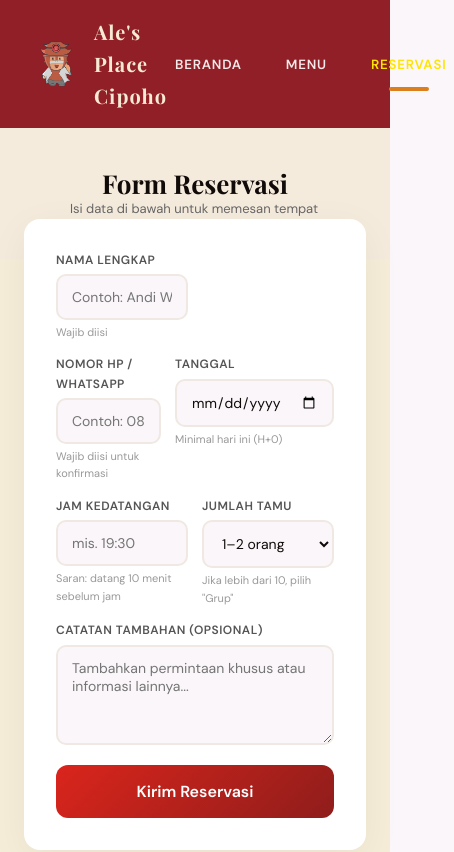
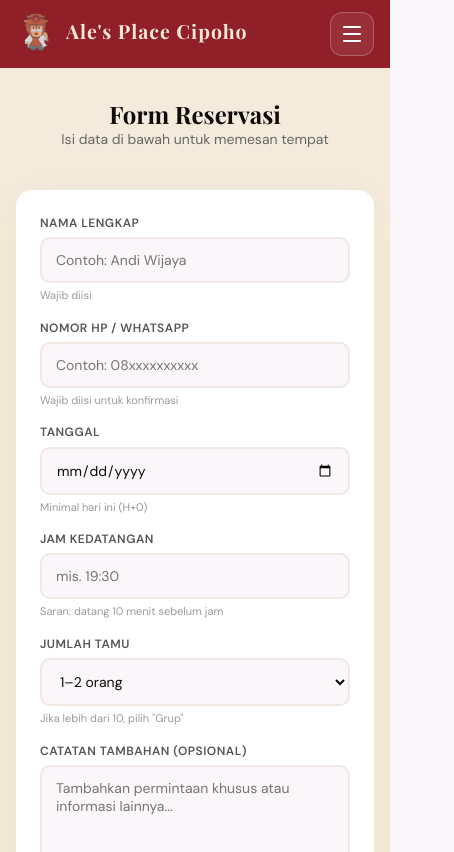
Before and after one commit to VSaleXD/ProjectAlesPlaceCipoho, a React (Vite) app: page /#/reservasi in a window 390 px wide. Shown: the top 852 px of the page, 454 px wide, since content can reach past the window. Built offline with nearby package versions, Linux system fonts and the light colour scheme.

Commit message:
refactor to mobile

```diff
--- a/src/components/Navbar.jsx
+++ b/src/components/Navbar.jsx
@@ -1,4 +1,4 @@
-import React from 'react';
+import React, { useState } from 'react';
 
 const NAV_ITEMS = [
   ['home', 'Beranda'],
@@ -7,25 +7,44 @@ const NAV_ITEMS = [
 ];
 
 export default function Navbar({ page, setPage }) {
+  const [menuOpen, setMenuOpen] = useState(false);
+
+  const handleNavigate = (nextPage) => {
+    setMenuOpen(false);
+    setPage(nextPage);
+  };
+
   return (
     <header className="site-nav" role="navigation" aria-label="Main navigation">
       <div
         className="nav-brand"
-        onClick={() => setPage('home')}
+        onClick={() => handleNavigate('home')}
         role="button"
         tabIndex={0}
         aria-label="Ke halaman beranda"
-        onKeyDown={(e) => e.key === 'Enter' && setPage('home')}
+        onKeyDown={(e) => e.key === 'Enter' && handleNavigate('home')}
       >
         <img src="logo.jpg" alt="Logo Ale's Place Cipoho" />
         <div className="brand-name">Ale's Place Cipoho</div>
       </div>
 
-      <nav className="nav-links" aria-label="Primary">
+      <button
+        type="button"
+        className="nav-toggle"
+        aria-label="Buka menu navigasi"
+        aria-expanded={menuOpen}
+        onClick={() => setMenuOpen((prev) => !prev)}
+      >
+        <span />
+        <span />
+        <span />
+      </button>
+
+      <nav className={`nav-links ${menuOpen ? 'open' : ''}`} aria-label="Primary">
         {NAV_ITEMS.map(([key, label]) => (
           <button
             key={key}
-            onClick={() => setPage(key)}
+            onClick={() => handleNavigate(key)}
             className={`nav-link ${page === key ? 'active' : ''}`}
             aria-current={page === key ? 'page' : undefined}
           >
--- a/src/pages/AdminPage.jsx
+++ b/src/pages/AdminPage.jsx
@@ -1,4 +1,4 @@
-import React, { useEffect, useMemo, useState } from 'react';
+import React, { useEffect, useMemo, useRef, useState } from 'react';
 import { formatRupiah } from '../data/menu';
 import { ICON_PHOTOS } from '../data/photos';
 import { supabase } from '../supabaseClient';
@@ -30,6 +30,7 @@ export default function AdminPage() {
   const [uploading, setUploading] = useState(false);
   const [uploadError, setUploadError] = useState('');
   const [uploadPreview, setUploadPreview] = useState(null);
+  const previewObjectUrlRef = useRef(null);
 
   // Edit Menu State
   const [editingMenu, setEditingMenu] = useState(null);
@@ -39,6 +40,14 @@ export default function AdminPage() {
   useEffect(() => {
     fetchReservations();
     fetchMenuItems();
+  }, []);
+
+  useEffect(() => {
+    return () => {
+      if (previewObjectUrlRef.current) {
+        URL.revokeObjectURL(previewObjectUrlRef.current);
+      }
+    };
   }, []);
 
   const fetchReservations = async () => {
@@ -327,7 +336,12 @@ export default function AdminPage() {
                   const file = e.target.files && e.target.files[0];
                   if (!file) return;
                   // preview
-                  setUploadPreview(URL.createObjectURL(file));
+                  if (previewObjectUrlRef.current) {
+                    URL.revokeObjectURL(previewObjectUrlRef.current);
+                  }
+                  const previewUrl = URL.createObjectURL(file);
+                  previewObjectUrlRef.current = previewUrl;
+                  setUploadPreview(previewUrl);
                   try {
                     setUploading(true);
                     const filePath = `gambar-menu/${Date.now()}_${file.name}`;
@@ -650,7 +664,7 @@ export default function AdminPage() {
 
 const styles = {
   card: {
-    padding: 24,
+    padding: 20,
     background: '#fff',
     border: '1px solid #eee',
     borderRadius: 16,
@@ -662,6 +676,7 @@ const styles = {
     justifyContent: 'space-between',
     gap: 12,
     alignItems: 'start',
+    flexWrap: 'wrap',
     marginBottom: 20,
   },
   cardTitle: {
@@ -675,7 +690,7 @@ const styles = {
   },
   formGrid: {
     display: 'grid',
-    gridTemplateColumns: 'repeat(auto-fit, minmax(200px, 1fr))',
+    gridTemplateColumns: 'repeat(auto-fit, minmax(180px, 1fr))',
     gap: 12,
   },
   input: {
@@ -700,6 +715,7 @@ const styles = {
     display: 'flex',
     gap: 10,
     alignItems: 'center',
+    flexWrap: 'wrap',
     marginTop: 10,
   },
   submitBtn: {
@@ -790,13 +806,17 @@ const styles = {
     alignItems: 'center',
     justifyContent: 'center',
     zIndex: 1000,
+    padding: 12,
+    overflowY: 'auto',
   },
   modalContent: {
     background: '#fff',
-    padding: 24,
+    padding: 20,
     borderRadius: 16,
     width: '100%',
     maxWidth: 500,
+    maxHeight: 'calc(100vh - 24px)',
+    overflowY: 'auto',
     boxShadow: '0 10px 40px rgba(0,0,0,0.2)',
   },
   modalHeader: {
@@ -814,7 +834,7 @@ const styles = {
   },
   header: {
     background: '#F5EBDD',
-    padding: '40px 20px 80px',
+    padding: '32px 16px 72px',
     textAlign: 'center',
     color: '#100A09',
   },
--- a/src/pages/HomePage.jsx
+++ b/src/pages/HomePage.jsx
@@ -322,12 +322,12 @@ const styles = {
     backgroundPosition: 'center',
     backgroundRepeat: 'no-repeat',
     position: 'relative',
-    minHeight: '85vh',
+    minHeight: 'clamp(520px, 85vh, 820px)',
     display: 'flex',
     alignItems: 'center',
     justifyContent: 'center',
     textAlign: 'center',
-    padding: '0 20px',
+    padding: '0 16px',
   },
   heroOverlay: {
     position: 'absolute',
@@ -421,7 +421,7 @@ const styles = {
   container: {
     maxWidth: 1140,
     margin: '0 auto',
-    padding: '60px 24px',
+    padding: '56px 20px',
   },
 
   sectionHeader: {
@@ -430,7 +430,7 @@ const styles = {
   },
   sectionTitle: {
     fontFamily: "'Playfair Display', serif",
-    fontSize: 32,
+    fontSize: 'clamp(24px, 5vw, 32px)',
     fontWeight: 700,
     color: '#100A09',
     marginBottom: 8,
@@ -443,13 +443,12 @@ const styles = {
   carousel: {
     position: 'relative',
     overflow: 'hidden',
-    borderRadius: 24,
-    marginBottom: 60,
-    minHeight: 420,
+    borderRadius: 20,
+    marginBottom: 48,
+    minHeight: 'clamp(280px, 60vw, 420px)',
     background: '#F0E8E2',
     boxShadow: '0 20px 40px rgba(0,0,0,0.06)',
-    margin: '0 -20px 60px -20px',
-    borderRadius: 0,
+    margin: '0 0 48px 0',
   },
   carouselSlide: {
     position: 'absolute',
@@ -517,7 +516,7 @@ const styles = {
 
   aboutGrid: {
     display: 'grid',
-    gridTemplateColumns: 'repeat(auto-fit, minmax(300px, 1fr))',
+    gridTemplateColumns: 'repeat(auto-fit, minmax(240px, 1fr))',
     gap: 24,
     marginBottom: 24,
   },
@@ -551,7 +550,7 @@ const styles = {
 
   whyGrid: {
     display: 'grid',
-    gridTemplateColumns: 'repeat(auto-fit, minmax(280px, 1fr))',
+    gridTemplateColumns: 'repeat(auto-fit, minmax(240px, 1fr))',
     gap: 32,
     marginBottom: 20,
   },
@@ -590,7 +589,7 @@ const styles = {
 
   bsGrid: {
     display: 'grid',
-    gridTemplateColumns: 'repeat(auto-fit, minmax(240px, 1fr))',
+    gridTemplateColumns: 'repeat(auto-fit, minmax(220px, 1fr))',
     gap: 20,
   },
   bsCard: {
@@ -656,7 +655,7 @@ const styles = {
 
   testimonialGrid: {
     display: 'grid',
-    gridTemplateColumns: 'repeat(auto-fit, minmax(300px, 1fr))',
+    gridTemplateColumns: 'repeat(auto-fit, minmax(240px, 1fr))',
     gap: 20,
   },
   testimonialCard: {
@@ -688,7 +687,7 @@ const styles = {
 
   galleryGrid: {
     display: 'grid',
-    gridTemplateColumns: 'repeat(auto-fit, minmax(180px, 1fr))',
+    gridTemplateColumns: 'repeat(auto-fit, minmax(140px, 1fr))',
     gap: 16,
   },
   galleryImg: {
@@ -734,7 +733,7 @@ const styles = {
 
   locationContainer: {
     display: 'grid',
-    gridTemplateColumns: 'repeat(auto-fit, minmax(400px, 1fr))',
+    gridTemplateColumns: 'repeat(auto-fit, minmax(280px, 1fr))',
     gap: 32,
     alignItems: 'start',
   },
@@ -762,7 +761,7 @@ const styles = {
   },
   hoursGrid: {
     display: 'grid',
-    gridTemplateColumns: 'repeat(auto-fit, minmax(180px, 1fr))',
+    gridTemplateColumns: 'repeat(auto-fit, minmax(160px, 1fr))',
     gap: 16,
   },
   contactItem: {
@@ -789,7 +788,7 @@ const styles = {
 
   socialGrid: {
     display: 'grid',
-    gridTemplateColumns: 'repeat(auto-fit, minmax(120px, 1fr))',
+    gridTemplateColumns: 'repeat(auto-fit, minmax(100px, 1fr))',
     gap: 16,
     maxWidth: 600,
     margin: '0 auto',
--- a/src/pages/MenuPage.jsx
+++ b/src/pages/MenuPage.jsx
@@ -74,7 +74,10 @@ export default function MenuPage() {
   }, [filteredMenu, itemsPerPage]);
 
   const handlePageChange = (pageNumber) => {
-    setCurrentPage(pageNumber);
+    if (totalPages === 0) return;
+
+    const nextPage = Math.min(Math.max(pageNumber, 1), totalPages);
+    setCurrentPage(nextPage);
     const element = document.getElementById('menu-section');
     if (element) {
       element.scrollIntoView({ behavior: 'smooth', block: 'start' });
@@ -244,13 +247,13 @@ function EmptyState({ onReset, query }) {
 const styles = {
   header: {
     background: '#F5EBDD',
-    padding: '40px 20px 80px',
+    padding: '32px 16px 72px',
     textAlign: 'center',
     color: '#100A09',
   },
   headerTitle: {
     fontFamily: "'Playfair Display', serif",
-    fontSize: 32,
+    fontSize: 'clamp(24px, 5vw, 32px)',
     fontWeight: 700,
     color: '#100A09',
     marginBottom: 12,
@@ -264,8 +267,8 @@ const styles = {
 
   searchWrap: {
     position: 'relative',
-    margin: '-40px auto 16px',
-    maxWidth: 350,
+    margin: '-36px auto 16px',
+    maxWidth: 420,
     display: 'flex',
     justifyContent: 'center',
     zIndex: 10,
@@ -296,7 +299,7 @@ const styles = {
   catScroll: {
     display: 'flex',
     gap: 8,
-    padding: '0 20px 16px',
+    padding: '0 16px 16px',
     justifyContent: 'center',
     flexWrap: 'wrap',
     scrollbarWidth: 'none',
@@ -342,9 +345,9 @@ const styles = {
 
   menuGrid: {
     display: 'grid',
-    gridTemplateColumns: 'repeat(4, 1fr)',
-    gap: 14,
-    padding: '0 20px',
+    gridTemplateColumns: 'repeat(auto-fit, minmax(180px, 1fr))',
+    gap: 12,
+    padding: '0 16px',
     marginBottom: 32,
   },
 
@@ -464,8 +467,8 @@ const styles = {
     flexDirection: 'column',
     alignItems: 'center',
     gap: 16,
-    margin: '32px 20px 0',
-    padding: '24px 20px',
+    margin: '28px 16px 0',
+    padding: '20px 16px',
     background: '#FAF6F9',
     borderRadius: 16,
     boxShadow: '0 4px 12px rgba(0, 0, 0, 0.04)',
@@ -482,7 +485,7 @@ const styles = {
     flexWrap: 'wrap',
     justifyContent: 'center',
     alignItems: 'center',
-    gap: 20,
+    gap: 12,
     width: '100%',
   },
   paginationPages: {
@@ -496,14 +499,14 @@ const styles = {
     background: '#ffffff',
     border: '1px solid #E0D5CD',
     borderRadius: 8,
-    minWidth: 40,
-    height: 40,
-    padding: '0 12px',
+    minWidth: 36,
+    height: 38,
+    padding: '0 10px',
     display: 'inline-flex',
     alignItems: 'center',
     justifyContent: 'center',
     fontFamily: "'DM Sans', sans-serif",
-    fontSize: 14,
+    fontSize: 13,
     fontWeight: 600,
     color: '#443F3D',
     cursor: 'pointer',
--- a/src/pages/ReservasiPage.jsx
+++ b/src/pages/ReservasiPage.jsx
@@ -1,5 +1,4 @@
 import React, { useState } from 'react';
-import { ICON_PHOTOS, SITE_PHOTOS } from '../data/photos';
 import { supabase } from '../supabaseClient';
 import { getManualWhatsAppLink } from '../utils/whatsapp';
 
@@ -24,7 +23,6 @@ export default function ReservasiPage() {
   const [errors, setErrors] = useState({});
   const [successMsg, setSuccessMsg] = useState('');
   const [isSubmitting, setIsSubmitting] = useState(false);
-  const [reservationStatus, setReservationStatus] = useState('');
 
   const handleChange = (field, value) => {
     setFormData((prev) => ({ ...prev, [field]: value }));
@@ -57,7 +55,7 @@ export default function ReservasiPage() {
 
     try {
       // 2. Simpan ke Supabase
-      const { data, error } = await supabase.from('reservations').insert([{
+      const { error } = await supabase.from('reservations').insert([{
         nama: formData.nama,
         telepon: formData.telepon,
         tanggal: formData.tanggal,
@@ -71,7 +69,6 @@ export default function ReservasiPage() {
       }
 
       setSuccessMsg('Reservasi berhasil dikirim! Silakan tunggu konfirmasi dari kami melalui WhatsApp/Telepon.');
-      setReservationStatus('menunggu');
       // Simpan salinan data yang dikirim agar bisa dipakai untuk notifikasi
       const submitted = { ...formData };
       setFormData(INITIAL_FORM);
@@ -98,23 +95,6 @@ export default function ReservasiPage() {
       setErrors({ submit: 'Gagal mengirim reservasi. ' + error.message });
     } finally {
       setIsSubmitting(false);
-    }
-  };
-
-  // Helper functions for status styling (same as admin page)
-  const getStatusColor = (status) => {
-    switch (status) {
-      case 'dikonfirmasi': return '#1f7a36'; // Hijau
-      case 'dibatalkan': return '#DA251C'; // Merah
-      default: return '#DA7F1C'; // Kuning/Oranye (menunggu)
-    }
-  };
-
-  const getStatusBg = (status) => {
-    switch (status) {
-      case 'dikonfirmasi': return '#effaf1';
-      case 'dibatalkan': return '#FFF4F4';
-      default: return '#FFFBF0';
     }
   };
 
@@ -294,30 +274,32 @@ export default function ReservasiPage() {
 const styles = {
   hero: {
     background: '#F5EBDD',
-    padding: '40px 24px',
+    padding: '32px 16px 72px',
     textAlign: 'center',
     color: '#100A09',
   },
   headerTitle: {
     fontFamily: "'Playfair Display', serif",
-    fontSize: 26,
+    fontSize: 'clamp(24px, 5vw, 30px)',
     fontWeight: 700,
     color: '#100A09',
   },
   heroDesc: {
     color: '#666666',
-    fontSize: 13,
-    maxWidth: 340,
+    fontSize: 14,
+    maxWidth: 420,
+    margin: '0 auto',
+    textAlign: 'center',
     lineHeight: 1.5,
   },
 
   container: {
     display: 'flex',
     flexWrap: 'wrap',
-    gap: 32,
+    gap: 24,
     maxWidth: 1040,
-    margin: '-40px auto 40px',
-    padding: '0 24px',
+    margin: '-32px auto 32px',
+    padding: '0 16px',
     alignItems: 'flex-start',
     position: 'relative',
     zIndex: 5,
@@ -325,7 +307,7 @@ const styles = {
   formSection: {
     flex: '1 1 500px',
     background: '#fff',
-    padding: 32,
+    padding: 24,
     borderRadius: 16,
     boxShadow: '0 10px 40px rgba(0,0,0,0.05)',
   },
@@ -334,8 +316,7 @@ const styles = {
     display: 'flex',
     flexDirection: 'column',
     gap: 20,
-    position: 'sticky',
-    top: 24,
+    position: 'static',
   },
   imageBox: {
     width: '100%',
@@ -352,7 +333,7 @@ const styles = {
 
   row: {
     display: 'grid',
-    gridTemplateColumns: '1fr 1fr',
+    gridTemplateColumns: 'repeat(auto-fit, minmax(220px, 1fr))',
     gap: 14,
     marginBottom: 14,
   },
@@ -442,7 +423,7 @@ const styles = {
   infoBox: {
     background: '#fff',
     borderRadius: 16,
-    padding: 24,
+    padding: 20,
     boxShadow: '0 10px 30px rgba(0,0,0,0.03)',
   },
   infoTitle: {
@@ -474,7 +455,7 @@ const styles = {
   },
   mapIframe: {
     width: '100%',
-    height: 200,
+    height: 220,
     border: 0,
     display: 'block',
   },
--- a/src/styles/index.css
+++ b/src/styles/index.css
@@ -36,6 +36,8 @@
   display: flex;
   align-items: center;
   justify-content: space-between;
+  gap: 16px;
+  flex-wrap: wrap;
   position: sticky;
   top: 0;
   z-index: 60;
@@ -68,6 +70,28 @@
   display: flex;
   gap: 28px;
   align-items: center;
+}
+
+.nav-toggle {
+  display: none;
+  width: 44px;
+  height: 44px;
+  border: 1px solid rgba(255, 255, 255, 0.22);
+  border-radius: 12px;
+  background: rgba(255, 255, 255, 0.08);
+  align-items: center;
+  justify-content: center;
+  flex-direction: column;
+  gap: 5px;
+  cursor: pointer;
+}
+
+.nav-toggle span {
+  display: block;
+  width: 18px;
+  height: 2px;
+  border-radius: 999px;
+  background: white;
 }
 
 .nav-link {
@@ -298,6 +322,62 @@ footer {
   }
 }
 
+@media (max-width: 768px) {
+  .site-nav {
+    padding: 12px 16px;
+    align-items: flex-start;
+  }
+
+  .nav-brand {
+    gap: 10px;
+    min-width: 0;
+  }
+
+  .nav-brand img {
+    width: 40px;
+    height: 40px;
+  }
+
+  .brand-name {
+    font-size: clamp(18px, 5vw, 24px);
+  }
+
+  .nav-toggle {
+    display: inline-flex;
+    margin-left: auto;
+  }
+
+  .nav-links {
+    display: none;
+    width: 100%;
+    flex-direction: column;
+    align-items: stretch;
+    gap: 8px;
+    padding: 12px;
+    margin-top: 4px;
+    background: rgba(145, 31, 39, 0.98);
+    border: 1px solid rgba(255, 255, 255, 0.12);
+    border-radius: 16px;
+    box-shadow: 0 20px 40px rgba(16, 10, 9, 0.24);
+  }
+
+  .nav-links.open {
+    display: flex;
+  }
+
+  .nav-link {
+    width: 100%;
+    text-align: left;
+    border-radius: 12px;
+    padding: 12px 14px;
+    background: rgba(255, 255, 255, 0.04);
+  }
+
+  .nav-link.active::after {
+    display: none;
+  }
+}
+
 /* ── Pagination Styles ── */
 .pagination-btn {
   transition: all 0.2s ease-in-out !important;
```
Also changed, not shown: src/data/photos.js (+11 -11 lines).
